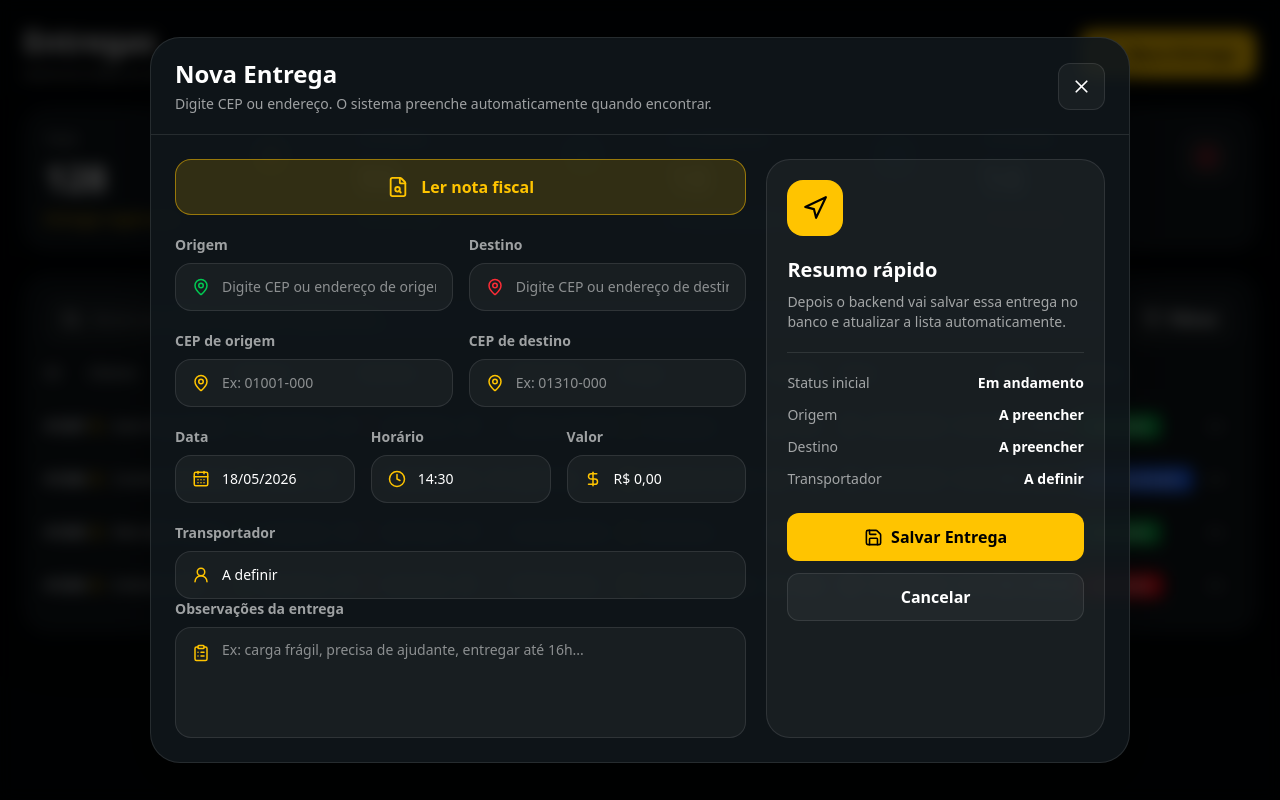
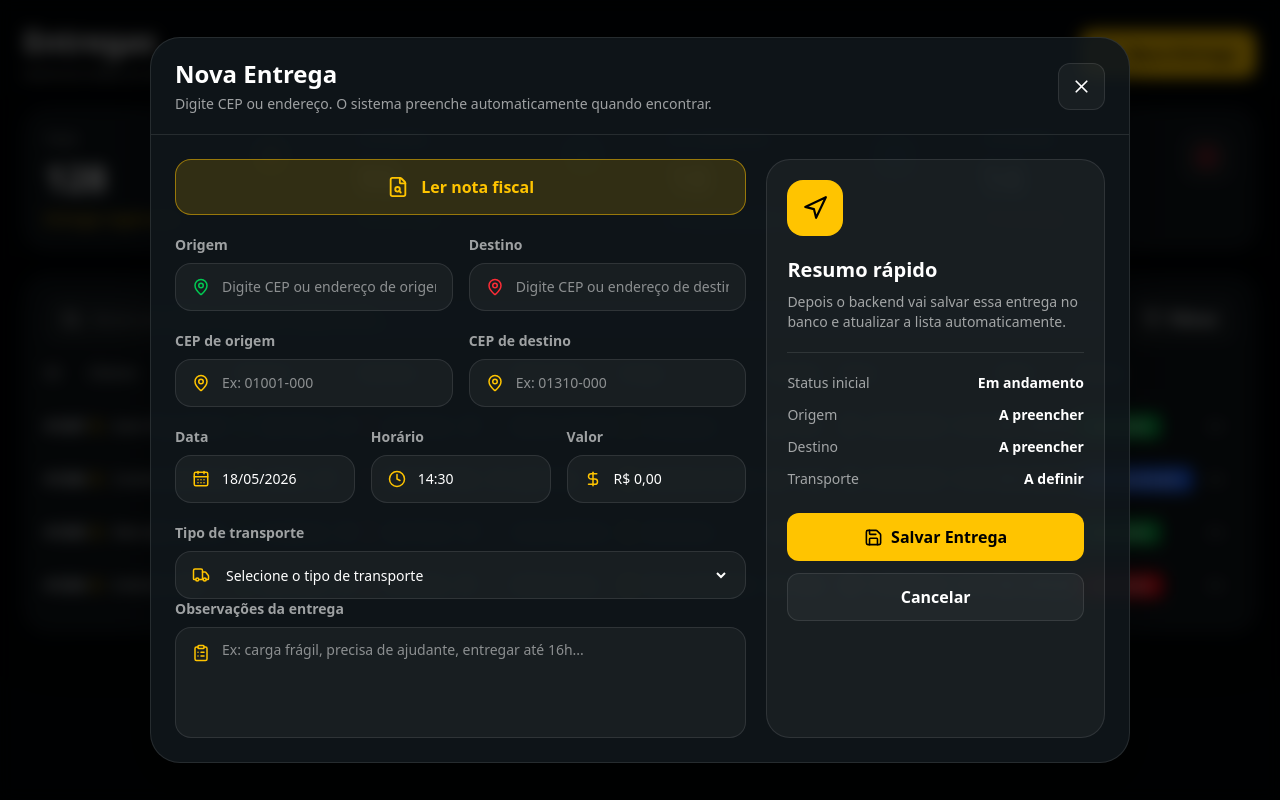
Before and after one commit to luannaaa/flatauto-cliente-painel, a Next.js app: page /empresa/entregas in a window 1280 px wide. Both pictures are taken after a click on the button "Nova Entrega". Built offline with nearby package versions, Linux system fonts and the light colour scheme.

Commit message:
feat: tipo de transporte na nova entrega

```diff
--- a/app/empresa/components/NovaEntregaModal.tsx
+++ b/app/empresa/components/NovaEntregaModal.tsx
@@ -11,7 +11,7 @@ import {
   Navigation,
   Save,
   FileSearch,
-  UserRound,
+  Truck,
 } from "lucide-react"
 
 type TipoEndereco = "origem" | "destino"
@@ -30,6 +30,16 @@ type SugestaoLocalizacao = {
   lat?: string
   lon?: string
 }
+
+const tiposTransporte = [
+  "Motoboy",
+  "Carro utilitário",
+  "Fiorino / pequeno utilitário",
+  "Van",
+  "VUC",
+  "Caminhão pequeno",
+  "Caminhão médio",
+]
 
 function somenteNumeros(valor: string) {
   return valor.replace(/\D/g, "")
@@ -61,7 +71,7 @@ export default function NovaEntregaModal({ ui, fechar }: any) {
   const [data, setData] = useState("18/05/2026")
   const [horario, setHorario] = useState("14:30")
   const [valor, setValor] = useState("R$ 0,00")
-  const [transportador, setTransportador] = useState("A definir")
+  const [tipoTransporte, setTipoTransporte] = useState("")
   const [observacoes, setObservacoes] = useState("")
 
   const [sugestoesOrigem, setSugestoesOrigem] = useState<SugestaoLocalizacao[]>([])
@@ -309,13 +319,13 @@ export default function NovaEntregaModal({ ui, fechar }: any) {
                 />
               </div>
 
-              <Campo
+              <SelectCampo
                 ui={ui}
-                icon={<UserRound size={18} />}
-                label="Transportador"
-                placeholder="A definir ou selecionar depois"
-                value={transportador}
-                onChange={setTransportador}
+                icon={<Truck size={18} />}
+                label="Tipo de transporte"
+                value={tipoTransporte}
+                onChange={setTipoTransporte}
+                options={tiposTransporte}
               />
 
               <div>
@@ -350,7 +360,7 @@ export default function NovaEntregaModal({ ui, fechar }: any) {
                 <ResumoLinha label="Status inicial" valor="Em andamento" />
                 <ResumoLinha label="Origem" valor={origem || "A preencher"} />
                 <ResumoLinha label="Destino" valor={destino || "A preencher"} />
-                <ResumoLinha label="Transportador" valor={transportador || "A definir"} />
+                <ResumoLinha label="Transporte" valor={tipoTransporte || "A definir"} />
               </div>
 
               <button className="mt-5 flex h-12 w-full items-center justify-center gap-2 rounded-xl bg-[#ffc400] font-black text-black sm:mt-6">
@@ -389,6 +399,36 @@ function Campo({ ui, icon, label, placeholder, value, onChange }: any) {
   )
 }
 
+function SelectCampo({ ui, icon, label, value, onChange, options }: any) {
+  return (
+    <label>
+      <span className={`mb-2 block text-xs font-bold sm:text-sm ${ui.textoFraco}`}>
+        {label}
+      </span>
+
+      <div className={`flex h-11 items-center gap-3 rounded-2xl border px-3 sm:h-12 sm:px-4 ${ui.card2}`}>
+        <span className="text-[#ffc400]">{icon}</span>
+
+        <select
+          value={value}
+          onChange={(e) => onChange(e.target.value)}
+          className="w-full bg-transparent text-sm outline-none"
+        >
+          <option value="" className="bg-black text-white">
+            Selecione o tipo de transporte
+          </option>
+
+          {options.map((option: string) => (
+            <option key={option} value={option} className="bg-black text-white">
+              {option}
+            </option>
+          ))}
+        </select>
+      </div>
+    </label>
+  )
+}
+
 function Sugestoes({
   sugestoes,
   onSelecionar,
```
